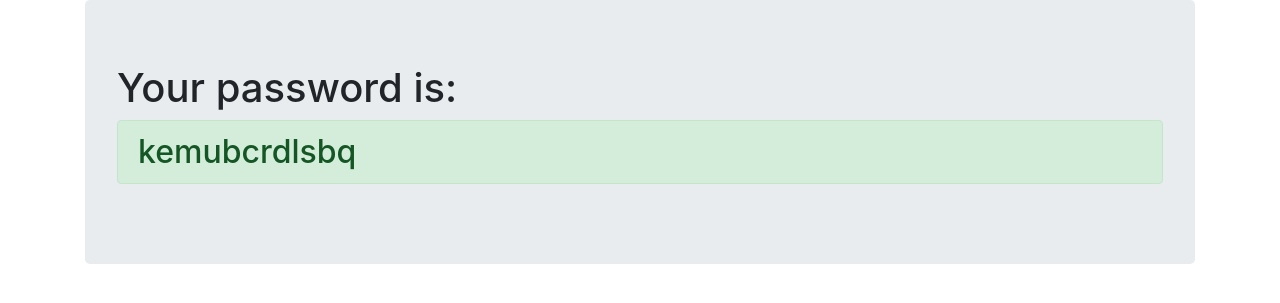
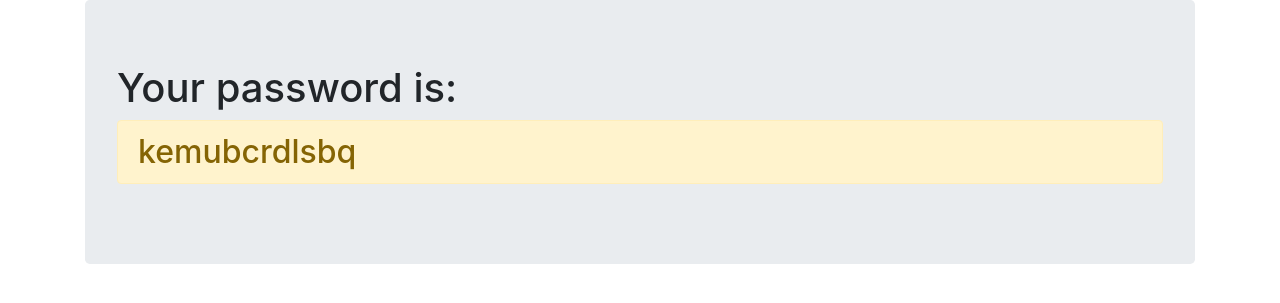
Before and after one commit to vikrantuk/password-generator-django3, a Django app: page /generated_password/ in a window 1280 px wide. Shown: the part 56-359 px from the top of the page. Run offline with Django 3.2, Linux system fonts and the light colour scheme; some libraries are stand-ins or nearby versions.

Commit message:
success changed to warning!

```diff
--- a/generator/templates/generator/password.html
+++ b/generator/templates/generator/password.html
@@ -24,7 +24,7 @@
       </nav>
       <div class="jumbotron">
         <h1>Your password is:</h1>
-        <h2 class="alert alert-success">{{ password }}</h2>
+        <h2 class="alert alert-warning">{{ password }}</h2>
       </div>
 
     </div>
```
